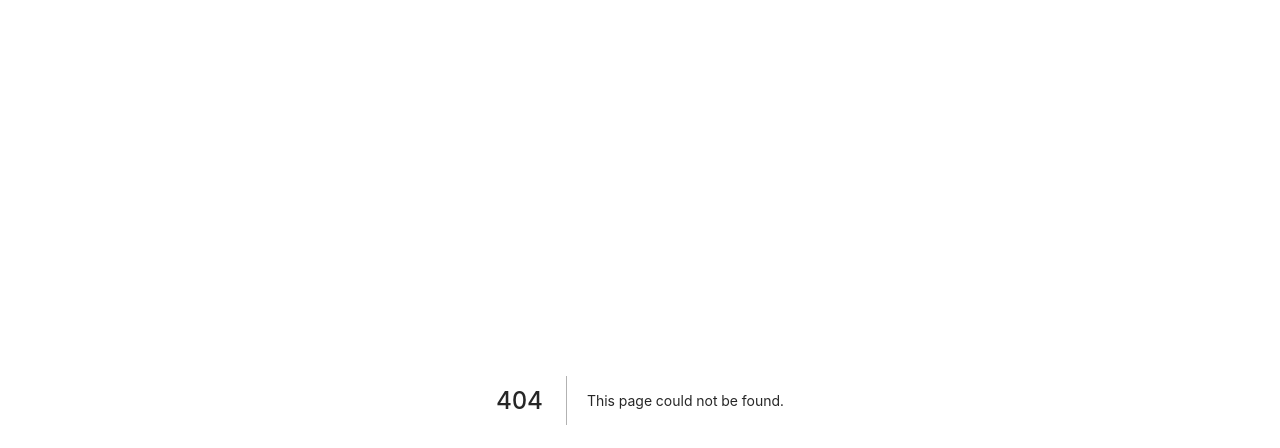
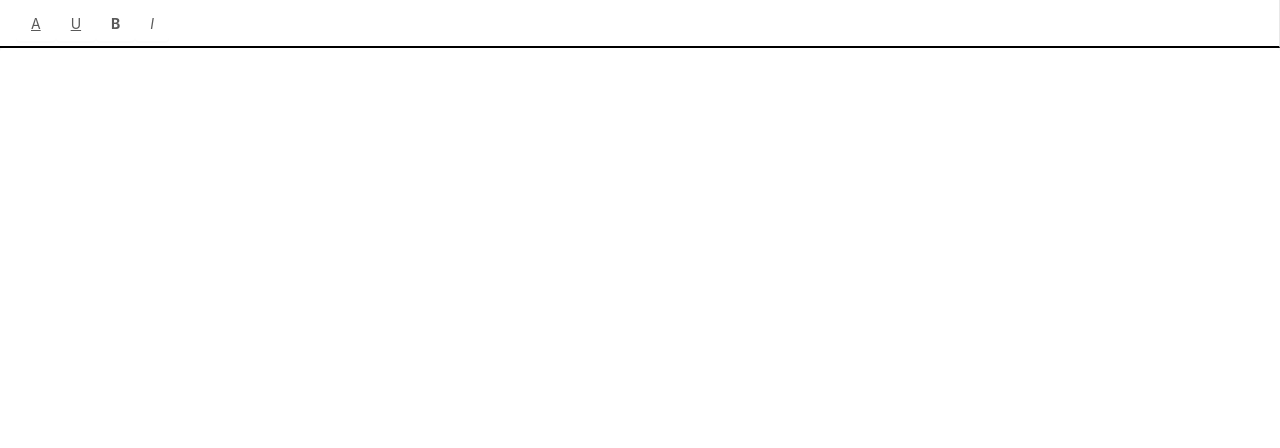
Before and after one commit to ismailhozain/UltiNote, a Next.js app in the folder ultinote/: page /notepage in a window 1280 px wide. Before the commit this address had no page. Shown: the top 448 px of the page. Built offline with nearby package versions, Linux system fonts and the light colour scheme.

Commit message:
small but important fixes, remade notepage.

```diff
--- /dev/null
+++ b/ultinote/pages/notepage/index.js
@@ -0,0 +1,40 @@
+import Link from 'next/link'
+import React from 'react'
+import {Layout, Menu, Button, Row, Col} from 'antd'
+
+const {SubMenu} = Menu
+
+class HomePage extends React.Component {
+    state = {
+        collapsed: true,
+    }
+    render(){
+    return(
+       <div>
+        <head>
+            <title>Ultinote</title>
+        </head>
+        <main>
+            <div className="navbarWrapper">
+                <Menu className="navbar">
+                    <Menu.Item>
+                        <Button className="navbutton"><u>A</u></Button>
+                        <Button className="navbutton"><u>U</u></Button>
+                        <Button className="navbutton"><b>B</b></Button>
+                        <Button className="navbutton"><i>I</i></Button>
+                    </Menu.Item>
+                </Menu>
+            </div>
+            <div className="notepadContainer">
+                <textarea className="notepadArea"/>
+            </div>
+        </main>
+
+       </div>
+    )
+    }
+}
+
+export default HomePage
+
+const styles = {}
--- a/ultinote/styles/vars.css
+++ b/ultinote/styles/vars.css
@@ -3,3 +3,26 @@
   --primaryColor: #191a1b;
   --textColorSecondary: rgba(0, 0, 0, 0.45);
 }
+.notepadArea {
+  border: none;
+  border-radius: 4px;
+  resize: none;
+  outline: none;
+  width: 100vw;
+  height: 90vh;
+  display: inline-block;
+
+}
+
+.notepadContainer {
+  text-align: center;
+}
+.navbar {
+  border-bottom: black solid 2px;
+  height: 6vh;
+}
+
+.navbutton {
+  border: none;
+  height: available;
+}
```
Also changed, not shown: 1 other file (tests, documents, lock files or other folders).
